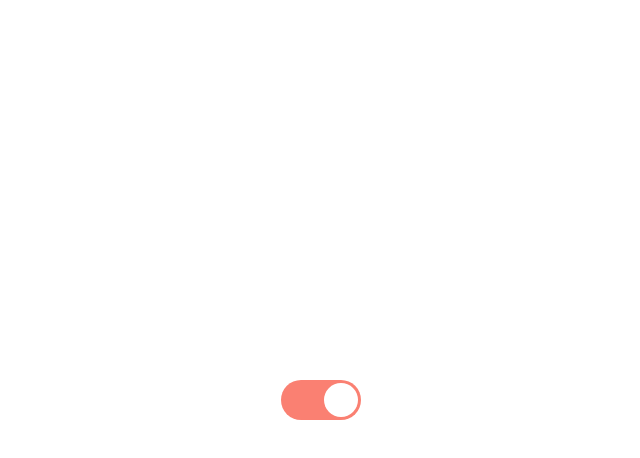
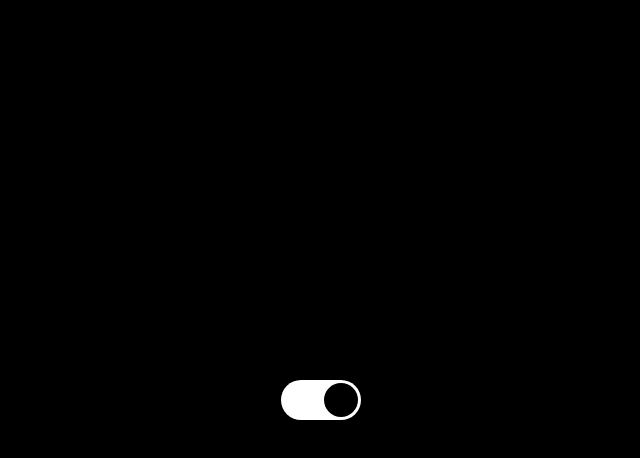
Before and after one commit to queenbossmarilynn/dark-mode-toggle, a plain HTML site: page index.html in a window 1280 px wide. Both pictures are taken after a click on the label 640 px from the left and 400 px from the top of the page. Shown: the whole page, without its empty margins (319-959 px from the left). Drawn offline with Linux system fonts and the light colour scheme.

Commit message:
updated background colors for when its in dark or white mode with transitions. JavaScript pages has been completed. It allows to switch colors, along with saving the mode its in when the browser is refreshed or user decides to come back to the page - its saved on the last version it was placed on.

```diff
--- a/script.js
+++ b/script.js
@@ -0,0 +1,36 @@
+// Get the Input Class
+const inputEl = document.querySelector(".input");
+console.log(inputEl.checked);
+
+// get body Element
+const bodyEl = document.querySelector("body");
+
+// Turns background black
+// inputEl.checked = true;
+
+// Turns background white
+// inputEl.checked = false;
+
+inputEl.checked = JSON.parse(localStorage.getItem("mode"));
+
+updateBody()
+
+// Updates Body to either black or white
+function updateBody() {
+    if(inputEl.checked) {
+        bodyEl.style.background = "black";
+    } else {
+        bodyEl.style.background = "white";
+    }
+}
+
+// When button is clicked it will update the body to the correct background color.
+inputEl.addEventListener("input", () => {
+    updateBody();
+    updateLocalStorage();
+})
+
+// When user comes back, or refreshes the page, they get the same setting they left it at.
+function updateLocalStorage() {
+    localStorage.setItem("mode", JSON.stringify(inputEl.checked));
+}
--- a/style.css
+++ b/style.css
@@ -4,6 +4,7 @@ body {
     justify-content: center;
     height: 100vh;
     align-items: center;
+    transition: .4s;
 }
 
 .input {
@@ -32,11 +33,13 @@ body {
 }
 
 .input:checked + .label {
-    background-color: salmon;
+    /* background-color: salmon; */
+    background-color: white;
 }
 
 .input:checked + .label .circle {
     animation: toggleOn .4s linear forwards;
+    background-color: black;
 }
 
 @keyframes toggleOn {
```
